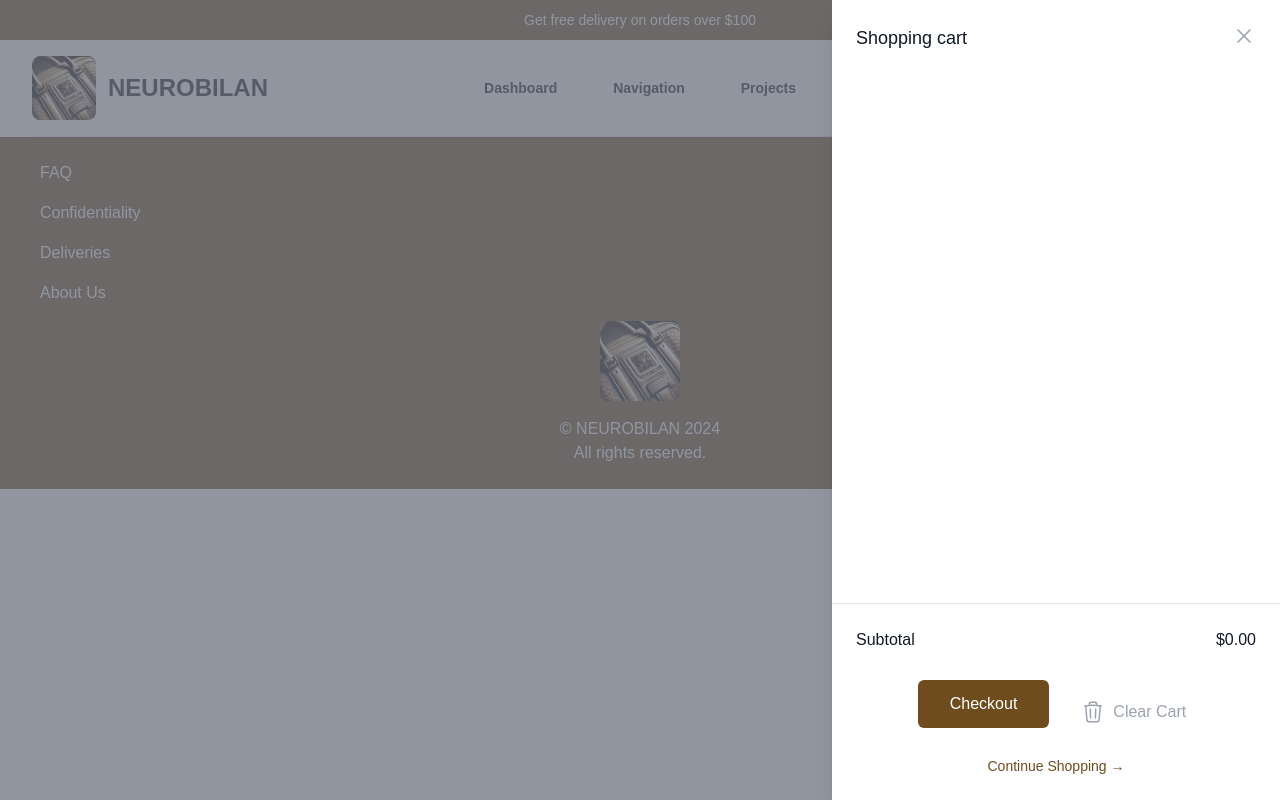
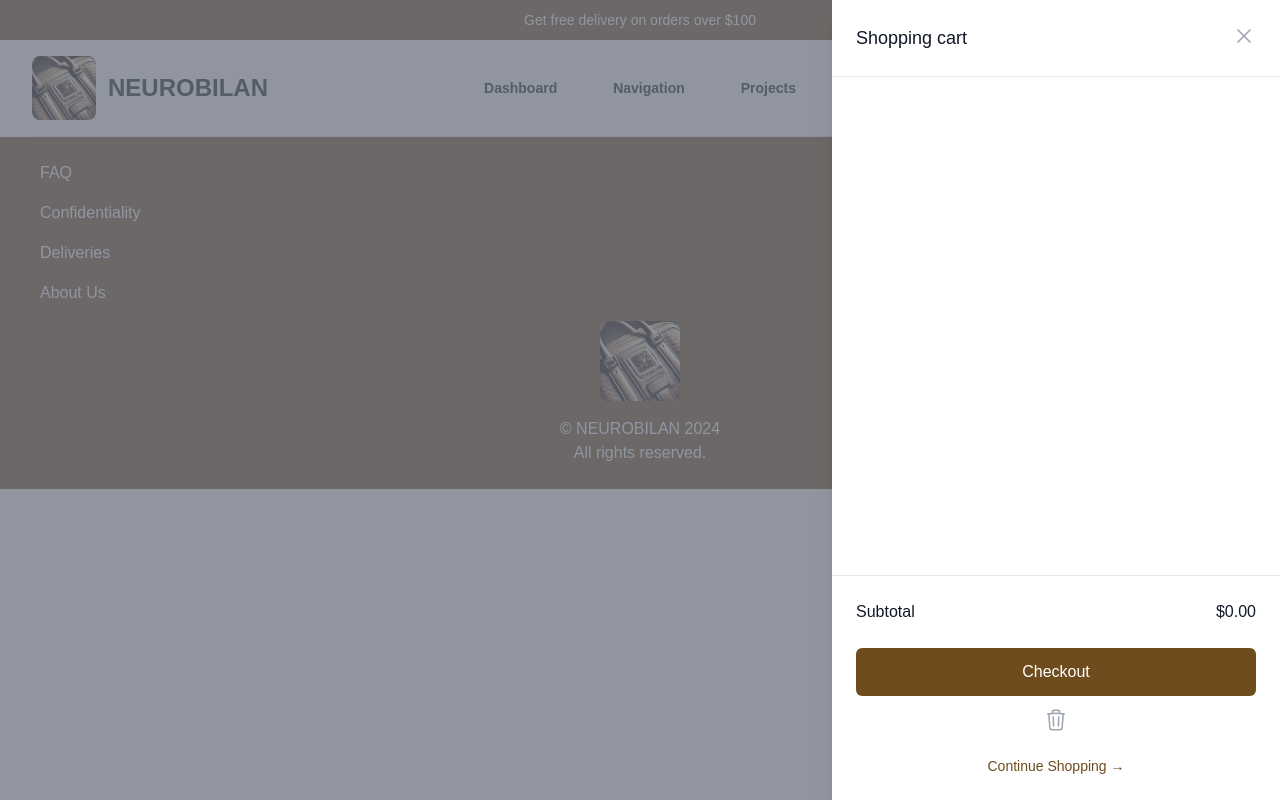
Before and after one commit to AndrewProsyankin/nextjs-coop, a Next.js app: page /about/Cart in a window 1280 px wide. Built offline with nearby package versions, Linux system fonts and the light colour scheme.

Commit message:
Cart animation&structure debug

```diff
--- a/app/about/Cart/page.tsx
+++ b/app/about/Cart/page.tsx
@@ -1,45 +1,59 @@
 'use client';
 import { useState } from 'react';
 import { Dialog, DialogBackdrop, DialogPanel, DialogTitle } from '@headlessui/react';
-import { XMarkIcon, TrashIcon } from '@heroicons/react/24/outline';
+import { TrashIcon, XMarkIcon } from '@heroicons/react/24/outline';
 import { useCart } from '@/app/components/CartContext';
 import Image from 'next/image';
+import { AnimatePresence, motion } from 'framer-motion';
 
 export default function Cart() {
   const [open, setOpen] = useState(true);
-  const { cartItems, removeFromCart, updateCartItem, clearCart } = useCart();
+  const { cartItems, removeFromCart, updateCartItem, clearCart, } = useCart(); // Destructure removeFromCart from context
 
   const handleOpen = () => {
     setOpen((prevState) => !prevState);
   };
 
-  const handleClearCart = () => {
-    clearCart();
+  const handleClose = () => {
+    setTimeout(() => {
+      setOpen(false);
+    }, 500);
   };
 
   const subtotal = cartItems.reduce((total, item) => total + item.price * item.quantity, 0);
 
   return (
-    <Dialog open={open} onClose={() => setOpen(false)} className="relative z-10">
+    <AnimatePresence mode="wait">
+      {open && (
+        <Dialog open={open} onClose={handleClose} className="relative z-10">
           <DialogBackdrop className="fixed inset-0 bg-gray-500 bg-opacity-75 transition-opacity" />
           <div className="fixed inset-0 overflow-hidden">
             <div className="absolute inset-0 overflow-hidden">
               <div className="pointer-events-none fixed inset-y-0 right-0 flex max-w-full pl-10">
-            <DialogPanel className="pointer-events-auto w-screen max-w-md transform transition">
-              <div className="flex h-full flex-col overflow-y-scroll bg-white shadow-xl">
-                <div className="flex-1 overflow-y-auto px-4 py-6 sm:px-6">
-                  <div className="flex items-start justify-between">
+                <motion.div
+                  className="pointer-events-auto w-screen max-w-md transform transition"
+                  initial={{ x: 300, opacity: 0 }}
+                  animate={{ x: 0, opacity: 1 }}
+                  exit={{ x: 300, opacity: 0 }}
+                  transition={{ type: 'spring', stiffness: 300, damping: 30 }}
+                >
+                  <DialogPanel className="pointer-events-auto w-screen max-w-md h-screen transform transition">
+                    <div className="flex h-screen flex-col bg-white shadow-xl">
+
+                      {/* Header */}
+                      <div className="flex items-start justify-between px-4 py-6 sm:px-6 border-b border-gray-200">
                         <DialogTitle className="text-lg font-medium text-gray-900">Shopping cart</DialogTitle>
                         <button
                           type="button"
-                      onClick={() => setOpen(false)}
+                          onClick={handleClose}
                           className="relative -m-2 p-2 text-gray-400 hover:text-gray-500"
                         >
                           <XMarkIcon aria-hidden="true" className="h-6 w-6" />
                         </button>
                       </div>
 
-                  <div className="mt-8">
+                      {/* conainer with items */}
+                      <div className="flex-1 overflow-y-auto px-4 py-6 sm:px-6">
                         <ul className="-my-6 divide-y divide-gray-200">
                           {cartItems.map((product) => (
                             <li key={product.id} className="flex py-6">
@@ -52,7 +66,6 @@ export default function Cart() {
                                   height={500}
                                 />
                               </div>
-
                               <div className="ml-4 flex flex-1 flex-col">
                                 <div className="flex justify-between font-semibold text-gray-900">
                                   <h3>{product.name}</h3>
@@ -61,7 +74,6 @@ export default function Cart() {
                                     <p className="mt-2 text-sm text-gray-600">Price ${product.price}</p>
                                   </div>
                                 </div>
-
                                 <input
                                   type="number"
                                   value={product.quantity}
@@ -84,31 +96,29 @@ export default function Cart() {
                           ))}
                         </ul>
                       </div>
-                </div>
 
+                      {/* footer*/}
                       <div className="border-t border-gray-200 px-4 py-6 sm:px-6">
                         <div className="flex justify-between text-base font-medium text-gray-900">
                           <p>Subtotal</p>
                           <p>${subtotal.toFixed(2)}</p>
                         </div>
-                  <div className="mt-6 flex items-center justify-center">
-                    <div className="flex items-center justify-center space-x-6">
+                        <div className="mt-6">
                           <a
                             href="/about/Checkout"
-                        className="flex items-center justify-center rounded-md bg-[#6E4C1EFF] px-8 py-3 text-base font-medium text-white hover:bg-[#98730C]"
+                            className="flex items-center justify-center rounded-md bg-[#6E4C1EFF] px-6 py-3 text-base font-medium text-white hover:bg-[#98730C]"
                           >
                             Checkout
                           </a>
-                      <div className="flex justify-center mt-4">
+                        </div>
+                        <div className="flex items-center justify-center mt-3">
                           <button
-                          onClick={handleClearCart}
-                          className="flex items-center space-x-2 p-2 text-gray-400 hover:text-gray-500"
+                            type="button"
+                            onClick={clearCart}
+                            className="relative -m-2 p-2 text-gray-400 hover:text-gray-500 space-x-6"
                           >
-                          <TrashIcon aria-hidden="true" className="h-6 w-6" />
-                          <span>Clear Cart</span>
+                            <TrashIcon aria-hidden="true" className="h-6 w-6 justify-center" />
                           </button>
-                      </div>
-                    </div>
                         </div>
                         <div className="mt-6 flex justify-center text-center text-sm text-gray-500">
                           <button onClick={handleOpen} className="font-medium text-[#6E4C1EFF] hover:text-[#6E4C1EFF]">
@@ -119,9 +129,13 @@ export default function Cart() {
 
                     </div>
                   </DialogPanel>
+                </motion.div>
               </div>
             </div>
           </div>
         </Dialog>
+      )}
+    </AnimatePresence>
   );
+
 }
--- a/app/components/Header.tsx
+++ b/app/components/Header.tsx
@@ -1,17 +1,34 @@
-'use client'
-import { useEffect, useState } from 'react';
+'use client';
+import { useEffect, useState, useRef } from 'react';
 import Image from 'next/image';
 import { Menu, MenuButton, MenuItem, MenuItems } from '@headlessui/react';
 import { ShoppingBagIcon, BellIcon, UserIcon } from '@heroicons/react/24/outline';
 import { useCart } from './CartContext';
 import navbarCategories from '@/app/data/navbarCategories.json';
 import Cart from '../about/Cart/page';
+import { motion, AnimatePresence } from 'framer-motion';
+
+const dropdownVariants = {
+  open: {
+    opacity: 1,
+    height: 'auto',
+    transition: { type: 'spring', stiffness: 200, damping: 20 }
+  },
+  closed: {
+    opacity: 0,
+    height: 0,
+    transition: { type: 'spring', stiffness: 300, damping: 30 }
+  }
+};
 
 const Header = () => {
   const { cartItems } = useCart();
   const totalItemsCount = cartItems.reduce((total, item) => total + item.quantity, 0);
   const [mounted, setMounted] = useState(false);
   const [isCartOpen, setIsCartOpen] = useState(false);
+  const [openMenus, setOpenMenus] = useState<Record<string, boolean>>({});
+
+
 
   useEffect(() => {
     setMounted(true);
@@ -23,6 +40,12 @@ const Header = () => {
 
   const toggleCart = () => {
     setIsCartOpen((prevState) => !prevState);
+  };
+  const toggleMenu = (categoryLabel: string) => {
+    setOpenMenus((prevOpenMenus) => ({
+      ...prevOpenMenus,
+      [categoryLabel]: !prevOpenMenus[categoryLabel]
+    }));
   };
 
   return (
@@ -49,20 +72,33 @@ const Header = () => {
 
             <div className="hidden lg:flex space-x-8">
               {navbarCategories.map((category) => (
-                <Menu as="div" className="relative" key={category.label}>
-                  <div>
-                    <MenuButton className="inline-flex items-center justify-center px-3 py-2 text-sm font-semibold text-gray-900 hover:bg-gray-50">
+                <div key={category.label} className="relative">
+                  <Menu as="div" className="relative">
+                    <MenuButton
+                      className="inline-flex items-center justify-center px-3 py-2 text-sm font-semibold text-gray-900 hover:bg-gray-50"
+                      onClick={() => toggleMenu(category.label)}
+                    >
                       {category.label}
                     </MenuButton>
-                  </div>
 
-                  <MenuItems className="absolute right-0 z-10 mt-2 w-56 origin-top-right divide-y divide-gray-100 rounded-md bg-white shadow-lg ring-1 ring-black ring-opacity-5 focus:outline-none">
+                    <AnimatePresence>
+                      {openMenus[category.label] && (
+                        <motion.div
+                          initial="closed"
+                          animate="open"
+                          exit="closed"
+                          variants={dropdownVariants}
+                          className="absolute right-0 z-10 mt-2 w-56 origin-top-right rounded-md bg-white shadow-lg ring-1 ring-black ring-opacity-5"
+                        >
+                          <MenuItems>
                             {category.items.map((item) => (
                               <MenuItem key={item.label}>
                                 {({ active }) => (
                                   <a
                                     href={item.href}
-                            className={`block px-4 py-2 text-sm ${active ? 'bg-gray-100 text-gray-900' : 'text-gray-700'}`}
+                                    className={`block px-4 py-2 text-sm ${
+                                      active ? 'bg-gray-100 text-gray-900' : 'text-gray-700'
+                                    }`}
                                   >
                                     {item.label}
                                   </a>
@@ -70,7 +106,11 @@ const Header = () => {
                               </MenuItem>
                             ))}
                           </MenuItems>
+                        </motion.div>
+                      )}
+                    </AnimatePresence>
                   </Menu>
+                </div>
               ))}
             </div>
 
@@ -96,9 +136,7 @@ const Header = () => {
         </nav>
 
         {/* Render the Cart dialog based on isCartOpen state */}
-        {isCartOpen && (
-          <Cart />
-        )}
+        {isCartOpen && <Cart />}
       </header>
     </div>
   );
--- a/package.json
+++ b/package.json
@@ -13,7 +13,6 @@
     "@stripe/stripe-js": "^4.8.0",
     "@vercel/postgres": "^0.10.0",
     "framer-motion": "^11.11.9",
-    "install": "^0.13.0",
     "next": "^14.2.15",
     "npm": "^10.9.0",
     "react": "^18",
```
Also changed, not shown: 1 other file (tests, documents, lock files or other folders). Lines whose indentation alone changed are shown as unchanged.
